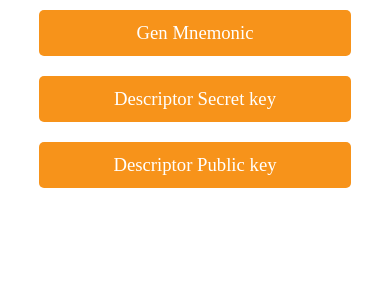
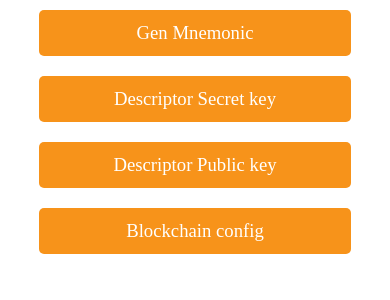
Before and after one commit to LtbLightning/bdk-rn-demo, a React Native app: screen / in a window 390 px wide. Shown: the top 300 px of the page. Built offline with nearby package versions, Linux system fonts and the light colour scheme.

Commit message:
Added blockcain config method

```diff
--- a/src/screens/Ffi.tsx
+++ b/src/screens/Ffi.tsx
@@ -1,5 +1,6 @@
-import {DescriptorSecretKey, Mnemonic, DescriptorPublicKey, DerivationPath} from 'bdk-rn';
-import {Network} from 'bdk-rn/src/lib/enums';
+import {DescriptorSecretKey, Mnemonic, DescriptorPublicKey, DerivationPath, Blockchain} from 'bdk-rn';
+import {BlockChainNames, EntropyLength} from 'bdk-rn/lib/lib/enums';
+import {BlockchainElectrumConfig, Network} from 'bdk-rn/src/lib/enums';
 import React, {useState} from 'react';
 import {SafeAreaView, View} from 'react-native';
 
@@ -20,6 +21,9 @@ const Ffi = () => {
       _response(fromWordCount.asString());
       _seed(fromWordCount.asString());
       _loading(false);
+
+      const fromEntropy = await Mnemonic.fromEntropy(EntropyLength.Length16);
+      _response(fromEntropy.asString());
     } catch (err) {
       console.log('ERRO', err);
       _loading(false);
@@ -63,6 +67,34 @@ const Ffi = () => {
     }
   };
 
+  const blockchainConfig = async () => {
+    try {
+      _loading(true);
+      let config: BlockchainElectrumConfig = {
+        url: 'ssl://electrum.blockstream.info:60002',
+        retry: '5',
+        timeout: '5',
+        stopGap: '5',
+      };
+
+      // let config: BlockchainEsploraConfig = {
+      //   url: 'http://localhost:5000/',
+      //   proxy: '',
+      //   concurrency: '5',
+      //   stopGap: '5',
+      //   timeout: '5',
+      // };
+      const blockchain = await Blockchain.create(config, BlockChainNames.Electrum);
+      const height = await blockchain.getHeight();
+      const hash = await blockchain.getBlockHash(height);
+      _response(`Height: ${height},\n Hash: ${hash}`);
+      _loading(false);
+    } catch (e) {
+      console.log('Blockchain error', e);
+      _loading(false);
+    }
+  };
+
   return (
     <SafeAreaView>
       <View style={{alignItems: 'center', justifyContent: 'center'}}>
@@ -70,6 +102,7 @@ const Ffi = () => {
         <Button title="Gen Mnemonic" onPress={() => genSeed()} />
         <Button title="Descriptor Secret key" onPress={descriptorSecret} />
         <Button title="Descriptor Public key" onPress={descriptorPublic} />
+        <Button title="Blockchain config" onPress={blockchainConfig} />
         <Text>{response}</Text>
       </View>
     </SafeAreaView>
```
Also changed, not shown: 1 other file (tests, documents, lock files or other folders).
